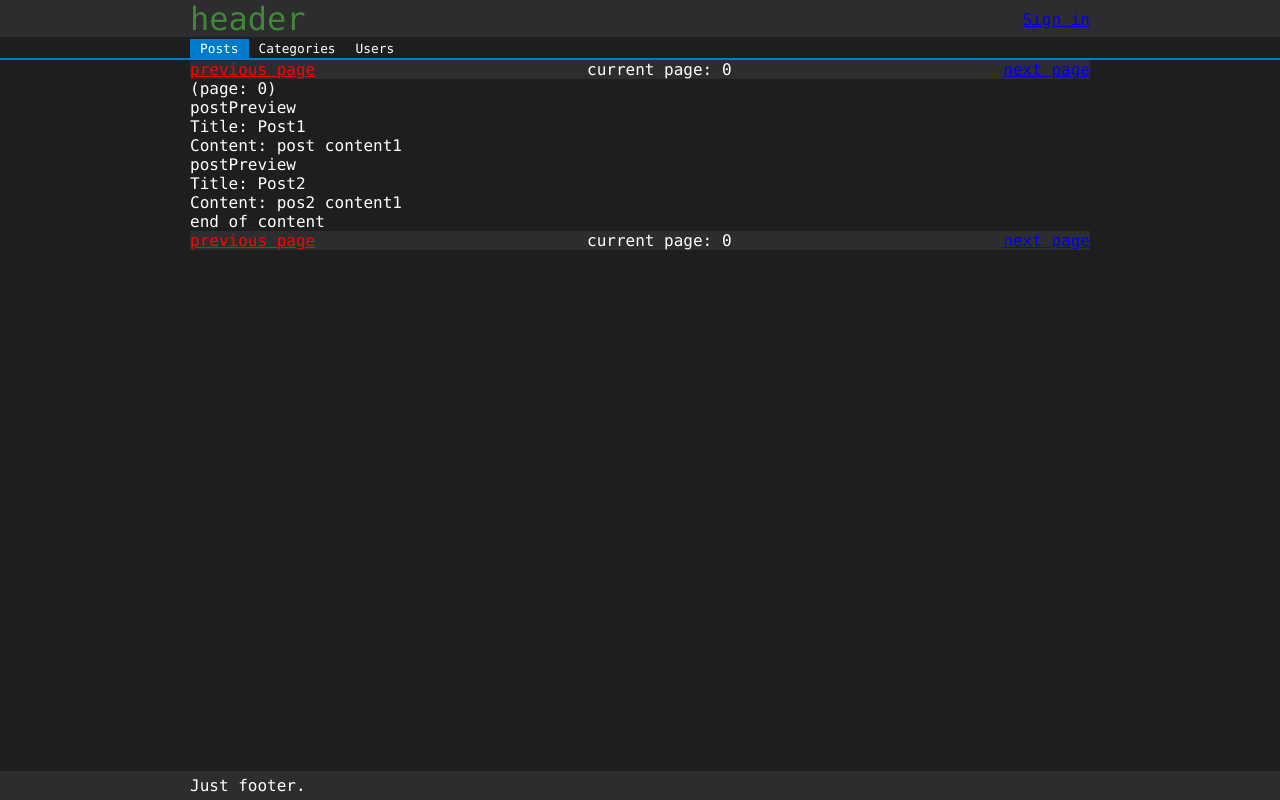
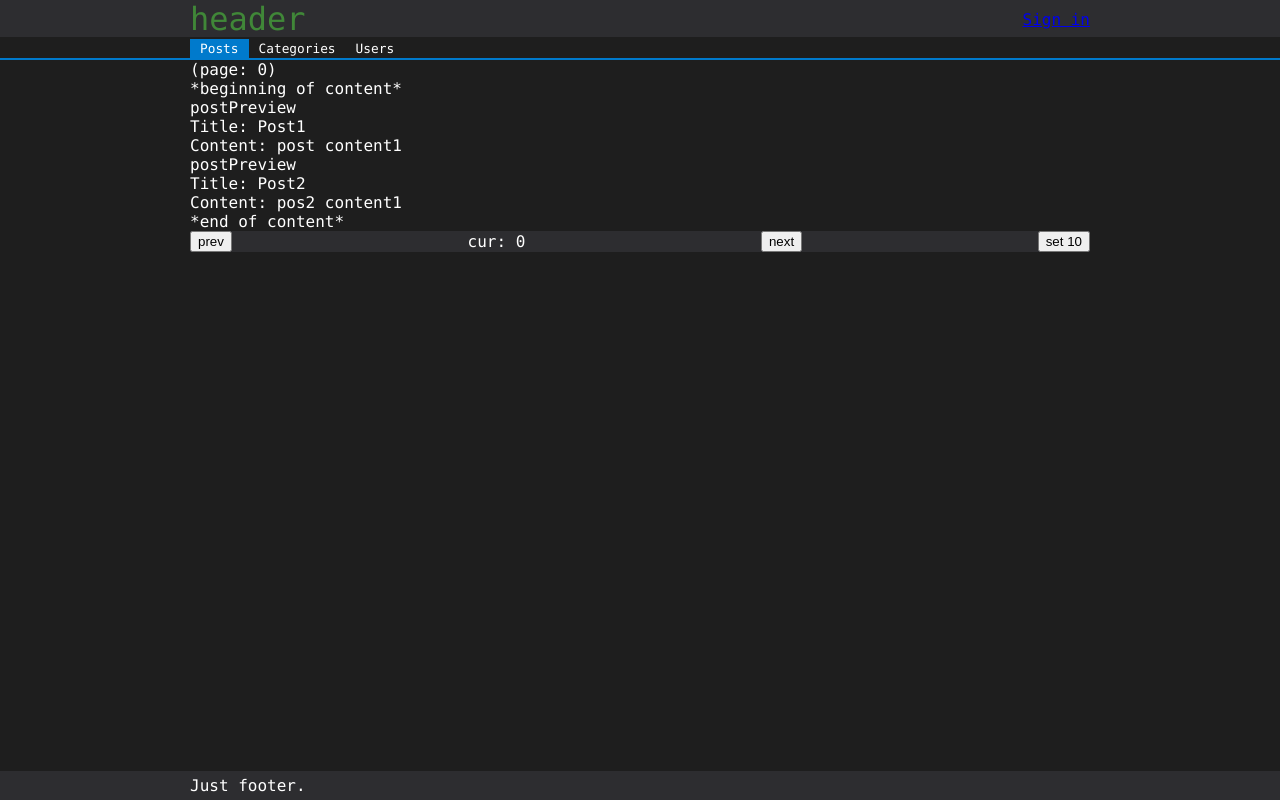
Before and after one commit to 2008toxa228/react-helpcode-app, a React (Create React App) app: page /posts in a window 1280 px wide. Built offline with nearby package versions, Linux system fonts and the light colour scheme.

Commit message:
added redux paging (partly)

```diff
--- a/package.json
+++ b/package.json
@@ -9,9 +9,12 @@
     "axios": "^0.24.0",
     "react": "^17.0.2",
     "react-dom": "^17.0.2",
+    "react-redux": "^7.2.6",
     "react-router": "^5.2.1",
     "react-router-dom": "^5.3.0",
     "react-scripts": "4.0.3",
+    "redux": "^4.1.2",
+    "redux-thunk": "^2.4.0",
     "web-vitals": "^1.1.2"
   },
   "scripts": {
--- /dev/null
+++ b/public/config.js
@@ -0,0 +1,17 @@
+var config = {
+    "app": {
+        "pageSize": "2",
+        "apiConfiguration": {
+            "helpcodePostsService": {
+                "apiUri": "",
+                "apiEndpoint": "",
+                "username": ""
+            },
+            "helpcodeAccountService": {
+                "apiUri": "",
+                "apiEndpoint": "",
+                "username": ""
+            }
+        }
+    }
+}
--- a/public/index.html
+++ b/public/index.html
@@ -24,6 +24,7 @@
       work correctly both with client-side routing and a non-root public URL.
       Learn how to configure a non-root public URL by running `npm run build`.
     -->
+    <script src="%PUBLIC_URL%/config.js" type="text/javascript"></script>
     <title>React App</title>
   </head>
   <body>
--- a/src/components/pageSwitcher.js
+++ b/src/components/pageSwitcher.js
@@ -3,6 +3,8 @@ import { NavLink, useParams, useRouteMatch } from "react-router-dom"
 import { Link } from "react-router-dom";
 import { Routes } from "../common/constants";
 import "./css/pageSwitcher.css";
+import { connect } from "react-redux";
+import { setPage, nextPage, previousPage, getPage } from "../redux/actions/actions";
 
 
 function PageSwitcher (props) {
@@ -13,11 +15,6 @@ function PageSwitcher (props) {
     if (!Number.isInteger(page)) {
         page = 0;
     }
-
-    // console.log(pageMatch);
-    // console.log(page);
-    // console.log(path);
-    // console.log(url);
 
     // ToDo rewrite link disabling when page is not avaliable
 
@@ -30,7 +27,7 @@ function PageSwitcher (props) {
 
     return (
         <div className="pageSwitcher">
-            <div className="wrapper">
+            {/* <div className="wrapper">
                 <NavLink to={`${path}/page/${Number(page) - 1}`}
                     className={page <= 0 ? "disabledLink" : ""}>
                     previous page
@@ -39,10 +36,44 @@ function PageSwitcher (props) {
                 <NavLink to={`${path}/page/${Number(page) + 1}`}>
                     next page
                 </NavLink>
+            </div> */}
+            <div className="wrapper">
+                <button onClick={() => (
+                    props.onPreviousPage(),
+                    console.log(props.page)
+                )}>prev</button>
+
+                <div>cur: {props.page}</div>
+
+                <button onClick={() => (
+                    props.onNextPage(),
+                    console.log(props.page)
+                )}>next</button>
+
+                <button onClick={() => (
+                    props.onSetPage(10),
+                    console.log(props.page)
+                )}>set 10</button>
             </div>
         </div>
 
     );
 }
 
-export default PageSwitcher
+function mapStateToProps(state) {
+    // console.log("mapStateToProps(state)", state);
+    return {
+        page: state.page,
+    }
+}
+
+function mapDispatchToProps(dispatch) {
+    return {
+        onSetPage: page => dispatch(setPage(page)),
+        onNextPage: () => dispatch(nextPage()),
+        onPreviousPage: () => dispatch(previousPage()),
+        onGetPage: () => dispatch(getPage()),
+    }
+}
+
+export default connect(mapStateToProps, mapDispatchToProps)(PageSwitcher);
--- a/src/components/postPreview.js
+++ b/src/components/postPreview.js
@@ -4,7 +4,7 @@ import "./css/postPreview.css";
 function PostPreview (props) {
     let post = props.post;
 
-    console.log(post);
+    // console.log(post);
 
     return (
         <div className="postPreview">
--- a/src/hoc/postsList.js
+++ b/src/hoc/postsList.js
@@ -15,13 +15,17 @@ function PostsList(props) {
 
     if (!posts) {
         helpcodePostsService.GetPostsByBage(page, mapPosts);
-        console.log(posts);
+        // console.log(posts);
     }
+
+    useEffect(() => {
+        // console.log("mount on page", page);
+    });
 
     return (
         <React.Fragment>
-        <PageSwitcher pageHook={page} setPageHook={setPage} />
             <div>(page: {page})</div>
+            <div>*beginning of content*</div>
             {
                 posts
                     ? posts.length
@@ -29,17 +33,21 @@ function PostsList(props) {
                         : "page does not exist"
                     : <Loading />
             }
-            <div>end of content</div>
+            <div>*end of content*</div>
             <PageSwitcher pageHook={page} setPageHook={changePage} />
         </React.Fragment>
     );
 
-    function changePage(page) {
-        setPage(page);
+    function changePage(newPage) {
+        // console.log("changePage", newPage);
+        setPage(newPage);
         setPosts(null);
     }
 
-    function mapPosts(data) {
+    function mapPosts(data, returnedPage) {
+        // console.log(page, returnedPage);
+        if (returnedPage == page) {
+            // console.log("equal");
             setPosts(data.map(post => (
                 <PostPreview
                     key={ post.Id + "preview" }
@@ -49,5 +57,6 @@ function PostsList(props) {
             );
         }
     }
+}
 
 export default PostsList
--- a/src/index.js
+++ b/src/index.js
@@ -3,11 +3,30 @@ import ReactDOM from 'react-dom';
 import './index.css';
 import App from './App';
 import {BrowserRouter} from "react-router-dom";
+import {createStore, compose, applyMiddleware} from "redux";
+import rootReducer from "./redux/rootReducer";
+import {Provider} from "react-redux";
+import thunk from 'redux-thunk';
+
+// const composeEnhancers =
+//   typeof window === 'object' &&
+//   window.__REDUX_DEVTOOLS_EXTENSION_COMPOSE__ ?
+//     window.__REDUX_DEVTOOLS_EXTENSION_COMPOSE__({
+//     }) : compose;
+
+const store = createStore(
+  rootReducer,
+  // composeEnhancers(
+  //   applyMiddleware(thunk)
+  // )
+);
 
 const application = (
-  <BrowserRouter>
-    <App />
-  </BrowserRouter>
+  <Provider store={store}>
+    <BrowserRouter>
+      <App />
+    </BrowserRouter>
+  </Provider>
 );
 
 ReactDOM.render(
--- /dev/null
+++ b/src/redux/actions/actionTypes.js
@@ -0,0 +1,4 @@
+export const SET_PAGE =  "SET_PAGE";
+export const NEXT_PAGE =  "NEXT_PAGE";
+export const PREVIOUS_PAGE =  "PREVIOUS_PAGE";
+export const GET_PAGE = "GET_PAGE";
--- /dev/null
+++ b/src/redux/actions/actions.js
@@ -0,0 +1,26 @@
+import { SET_PAGE, NEXT_PAGE, PREVIOUS_PAGE, GET_PAGE } from "./actionTypes"
+
+export function setPage(number) {
+    return {
+        type: SET_PAGE,
+        payload: number
+    }
+}
+
+export function nextPage() {
+    return {
+        type: NEXT_PAGE
+    };
+}
+
+export function previousPage() {
+    return {
+        type: PREVIOUS_PAGE
+    };
+}
+
+export function getPage() {
+    return {
+        type: GET_PAGE
+    }
+}
--- /dev/null
+++ b/src/redux/reducers/pageReducer.js
@@ -0,0 +1,66 @@
+import { SET_PAGE, NEXT_PAGE, PREVIOUS_PAGE, GET_PAGE } from "../actions/actionTypes"
+// import * as ApiProvider from "../../ApiProvider";
+import React from "react";
+import { setPage, nextPage, previousPage } from "../actions/actions";
+
+const initialState = {
+    page: 0,
+}
+
+export default function articleReducer(state = initialState, action) {
+
+    // console.log("reducer state", state, action);
+
+    let page = state.page;
+
+    switch (action.type) {
+        case GET_PAGE:
+            return {
+                page: page
+            }
+        case SET_PAGE:
+            return {
+                page: action.payload
+            }
+        case NEXT_PAGE:
+            return{
+                page: Number(page) + 1
+            }
+        case PREVIOUS_PAGE:
+            return {
+                page: Number(page) - 1
+            }
+
+        default:
+            return state
+    }
+
+    // function changeArticleDescription (value) {
+    //     article.Description = value;
+    //     setArticle({...article});
+    // }
+
+    // function changeArticlePreview (value) {
+    //     article.Preview = value;
+    //     setArticle({...article});
+    // }
+
+    // function changeArticleContent (value) {
+    //     article.Content = value;
+    //     setArticle({...article});
+    // }
+
+    // function changeArticleName (value) {
+    //     article.Name = value;
+    //     setArticle({...article});
+    // }
+
+    // function saveButtonCallback (result) {
+    //     if (result) {
+    //         setIsEditing(false);
+    //         alert("saved succesfully");
+    //     } else {
+    //         alert("error occured during saving");
+    //     }
+    // }
+}
--- /dev/null
+++ b/src/redux/rootReducer.js
@@ -0,0 +1,9 @@
+// import {combineReducers} from 'redux'
+
+import pageReducer from './reducers/pageReducer'
+
+export default pageReducer;
+
+// export default combineReducers({
+//   pageReducer
+// })
--- a/src/services/helpcodePostsService.js
+++ b/src/services/helpcodePostsService.js
@@ -1,8 +1,7 @@
 import axios from "axios";
+// readonly appconfig = window.config.app;
 
-var domain = "https://localhost:44319/";
-var apiRoute = "api/articles/";
-var pageSize = 2;
+const appconfig = window.config.app;
 
 const postsMock = [
     {
@@ -41,14 +40,11 @@ const postsMock = [
 ]
 
 export function GetPostsByBage(page, callback) {
-    // console.log({page: page, start: page * pageSize, end: page * pageSize + pageSize}, "page");
     setTimeout(() => {
-        let posts = [...postsMock].splice(page * pageSize, page * pageSize + pageSize);
-        console.log(page);
-        console.log(posts, "returned posts");
-        console.log(postsMock);
-        callback(posts);
+        let posts = [...postsMock].splice(page * appconfig.pageSize, page * appconfig.pageSize + appconfig.pageSize);
+        callback(posts, page);
     }, 2000);
+
     // let requestUrl = domain + apiRoute + `getarticlebyid?id=${id}`;
     // axios.get(requestUrl)
     // .then(function (response) {
```
Also changed, not shown: 1 other file (tests, documents, lock files or other folders). Lines whose indentation alone changed are shown as unchanged.
